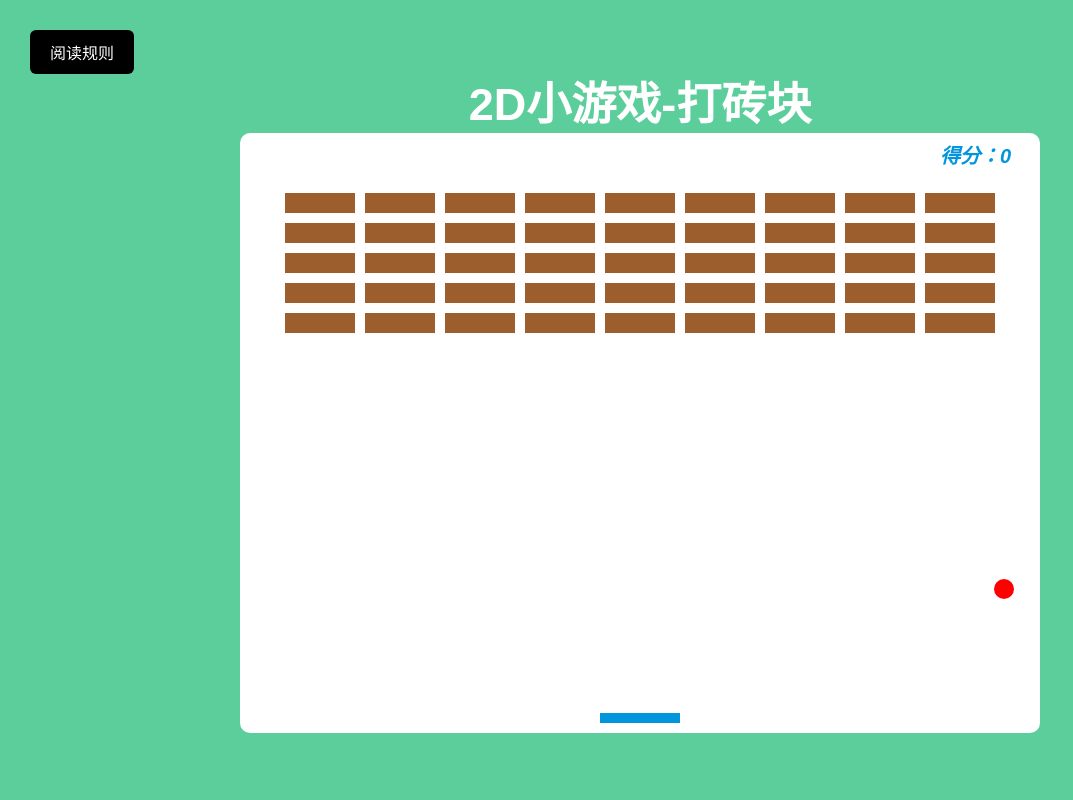
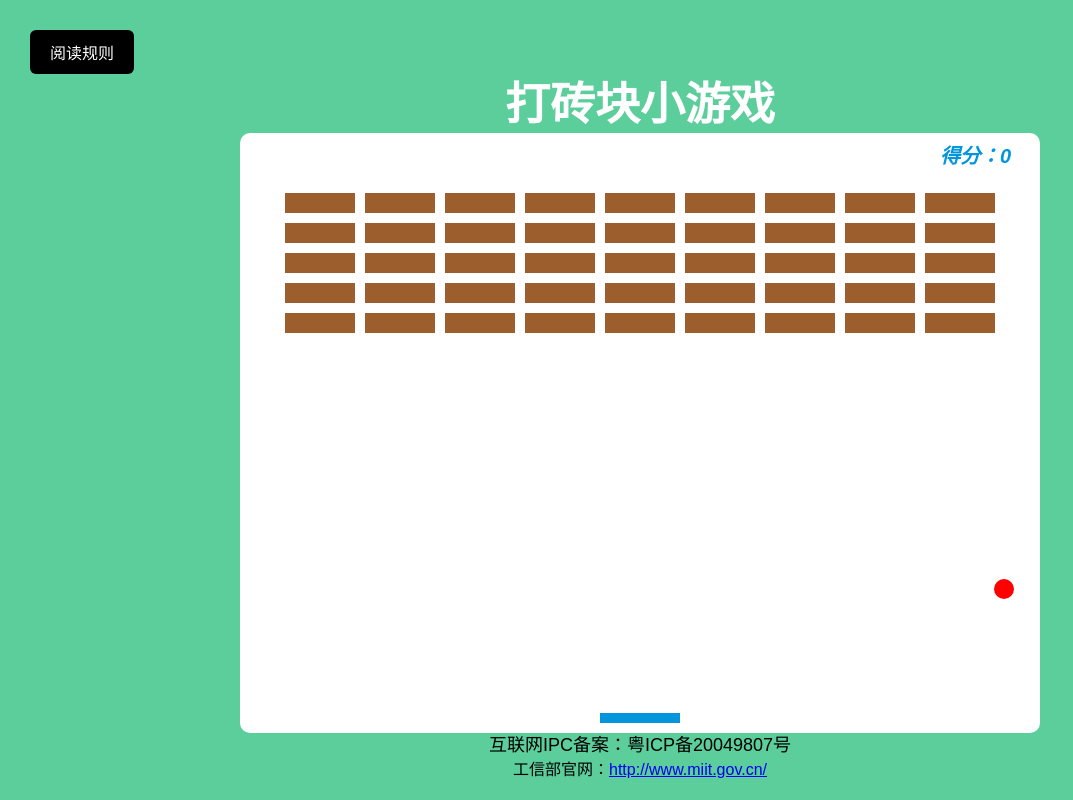
Before and after one commit to 739366921/js_demo, a plain HTML site: page index.html in a window 1280 px wide. Shown: the whole page, without its empty margins (0-1073 px from the left). Drawn offline with Linux system fonts and the light colour scheme.

Commit message:
增加了备案号

```diff
--- a/index.html
+++ b/index.html
@@ -11,7 +11,7 @@
     <title>2D打砖块小游戏</title>
   </head>
   <body>
-    <h1 id="title">2D小游戏-打砖块</h1>
+    <h1 id="title">打砖块小游戏</h1>
     <div id="container">
       <button id="openBtn" class="btn openRulesBtn">阅读规则</button>
       <div id="rules" class="rules">
@@ -25,6 +25,10 @@
       </div>
       <canvas id="canvas" height="600px" width="800px"></canvas>
     </div>
+    <footer>
+        <p>互联网IPC备案：粤ICP备20049807号</p>
+        <span>工信部官网：<a href="http://www.miit.gov.cn/">http://www.miit.gov.cn/</a></span>
+    </footer>
     <script src="script.js"></script>
   </body>
 </html>
--- a/script.js
+++ b/script.js
@@ -52,7 +52,7 @@ const bricks = [];
 for (let i = 0; i < bricksRowCount; i++) {
   bricks[i] = [];
   for (let j = 0; j < bricksColumnCount; j++) {
-    const x = i * (brickInfo.w + brickInfo.padding) + brickInfo.offsetX; //因为每个方法都有padding不用两边都有，否则中间会多一倍
+    const x = i * (brickInfo.w + brickInfo.padding) + brickInfo.offsetX; //因为每个方块都有padding不用两边都有，否则中间会多一倍
     const y = j * (brickInfo.h + brickInfo.padding) + brickInfo.offsetY;
     bricks[i][j] = { x, y, ...brickInfo }; //{}里面填写的是数组中每个元素的信息
     // '...'扩展运算符ES6 用于展开对象和数组信息，不能用于多重嵌套得对象和数组
--- a/style.css
+++ b/style.css
@@ -55,17 +55,16 @@ h1 {
   font-size: medium;
 }
 
+/* outline设置边框 */
 .btn:focus {
   outline: 0;
 }
+
 
 .btn:hover {
   background-color: #444444;
 }
 
-.btn:active {
-  transform: scale(0.98);
-}
 
 .openRulesBtn {
   position: absolute;
@@ -96,3 +95,13 @@ p {
   margin: 20px;
   font-size: large;
 }
+
+footer>p{
+  margin: 0px;
+}
+
+footer{
+  position: absolute;
+  bottom: 20px;
+  text-align: center;
+}
```
